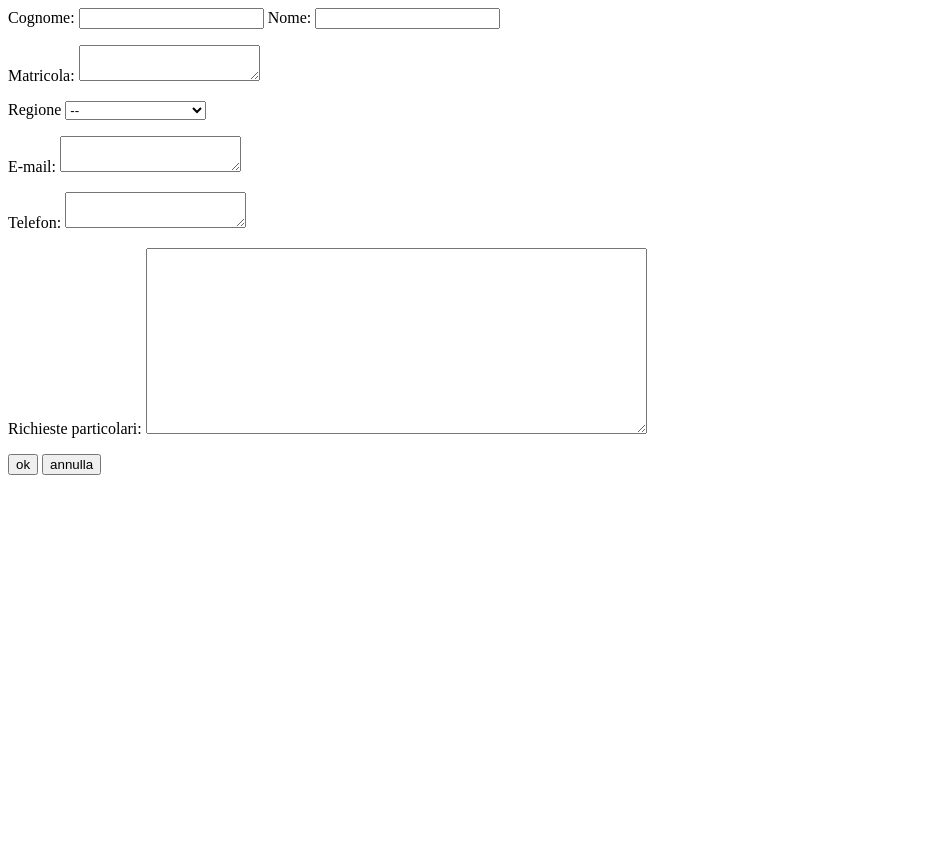
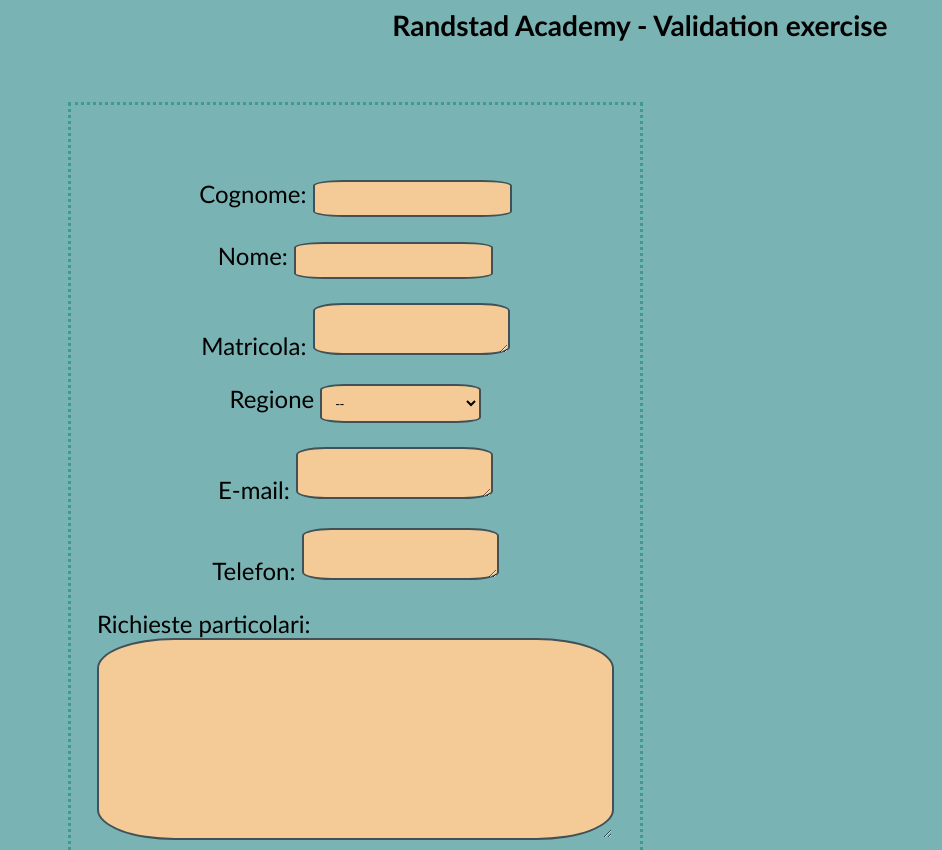
Before and after one commit to vin-pugliese/Third-Week-End, a plain HTML site: page esercizio_validazione/index.html in a window 1280 px wide. Shown: the top 850 px of the page, without its empty margins (0-942 px from the left). Before the commit the page ends 800 px from the top, so only its background shows below. Drawn offline with Linux system fonts and the light colour scheme.

Commit message:
added css to validation exercise

```diff
--- /dev/null
+++ b/esercizio_validazione/index.css
@@ -0,0 +1,50 @@
+body{
+    font-family: 'Trebuchet MS', 'Lucida Sans Unicode', 'Lucida Grande', 'Lucida Sans', Arial, sans-serif;
+    font-size: x-large;
+    background: rgb(122, 179, 179);
+ }
+
+ .title{
+     width: 50%;
+     margin: auto;
+     text-align: center;
+ }
+
+ #container{
+     width: 45%;
+     margin: 60px ;
+     display: flex;
+     justify-content: center;
+     border: 3px dotted rgb(61, 156, 141);
+
+ }
+
+ #container form{
+     padding: 50px;
+     justify-items: center;
+ }
+
+ #container form input{
+     background-color: rgb(244, 203, 151);
+     padding: 9px;
+     border: 2px solid rgb(64, 82, 87);
+     border-radius: 15%;
+ }
+
+ #container form input:focus{
+     background-color: rgb(74, 75, 75);
+ }
+
+ #container form textarea{
+    background-color: rgb(244, 203, 151);
+    padding: 9px;
+    border: 2px solid rgb(64, 82, 87);
+    border-radius: 15%;
+ }
+
+ #container form select{
+    background-color: rgb(244, 203, 151);
+    padding: 9px;
+    border: 2px solid rgb(64, 82, 87);
+    border-radius: 15%;
+ }
--- a/esercizio_validazione/index.html
+++ b/esercizio_validazione/index.html
@@ -5,14 +5,19 @@
 
 <title>Esercitazione form - Randstad Academy</title>
 <script type="text/javascript" src="index.js"></script>
+<link rel="stylesheet" type="text/css" href="index.css">
 
 </head>
 <body>
 
-<form name="esform" action="server.js" method="get" onsubmit="return check()">
-    Cognome: <input type="text" id="lastname"  maxlength="40"/>
+<h3 class="title">Randstad Academy - Validation exercise</h1>
 
-    Nome: <input type="text" id="name"  maxlength="30"/>
+
+<div id="container">
+<form name="esform" action="https://www.google.com/" method="get" onsubmit="return check()">
+    <p>Cognome: <input type="text" id="lastname"  maxlength="40"/></p>
+
+    <p>Nome: <input type="text" id="name"  maxlength="30"/></p>
 
     <p>Matricola: <textarea id="matricola" maxlength="12"></textarea></p>
 
@@ -50,7 +55,7 @@
 
     <input type="reset" value="annulla" />
 </form>
-
+</div>
 
 
 </body>
--- a/esercizio_validazione/server.js
+++ /dev/null
@@ -1 +0,0 @@
-alert('Iscritto');
```
